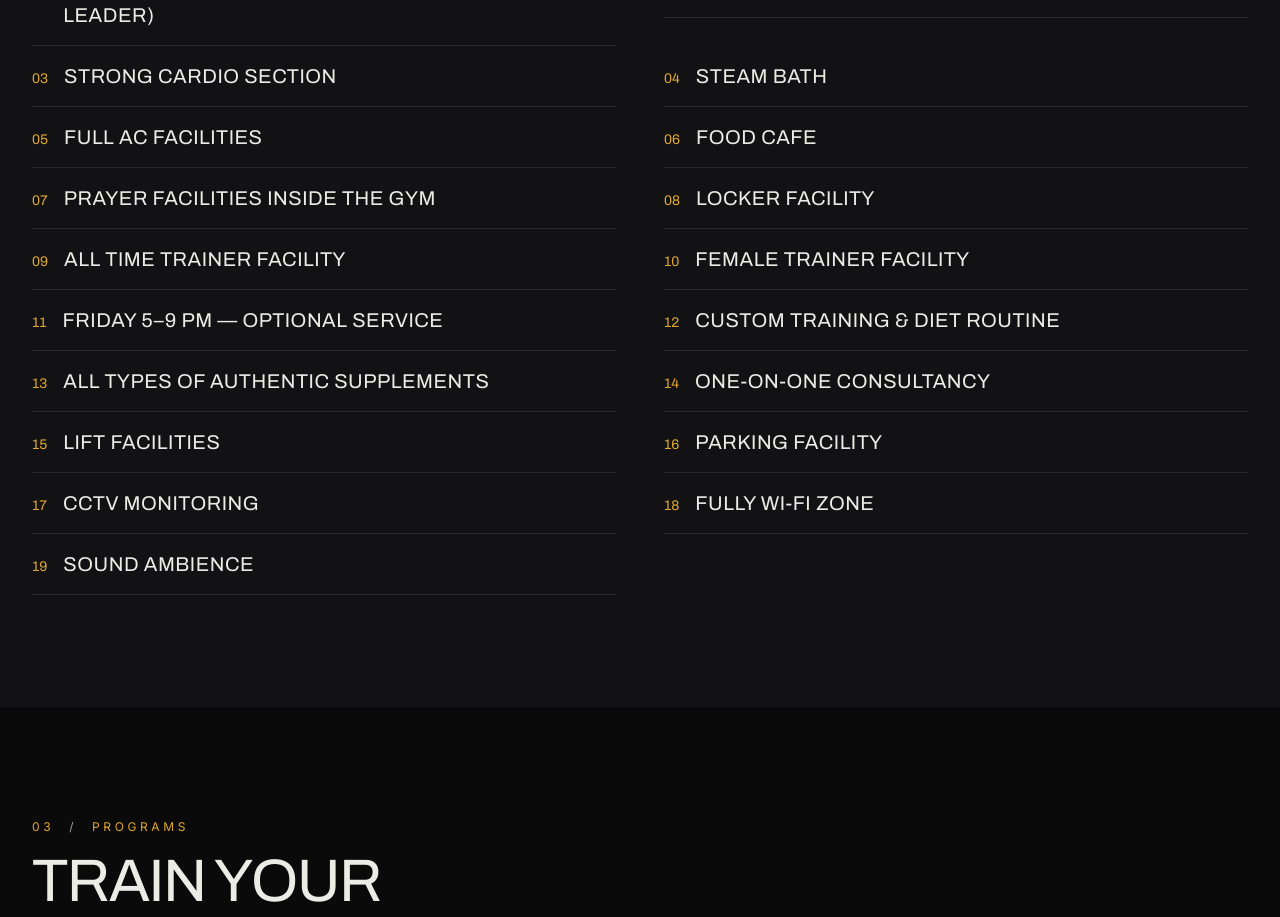
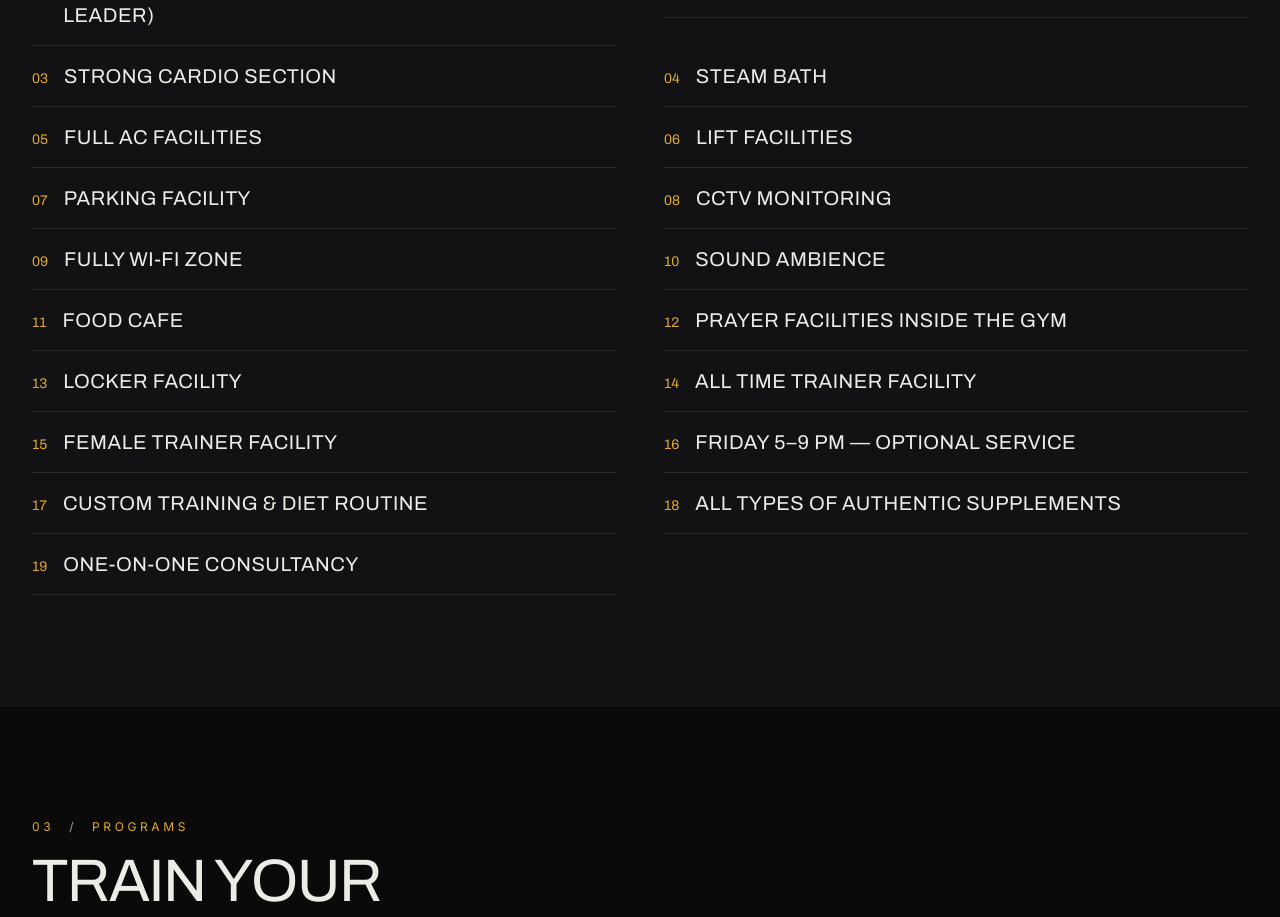
Before and after one commit to rafsaaanrakib/metro-flex-gym, a Next.js app: page / in a window 1280 px wide. Shown: the part 2109-3026 px from the top of the page. Built offline with nearby package versions, Linux system fonts and the light colour scheme.

Commit message:
Metro Flex Gym — facilities: important amenities grouped at the top
Lift, Parking, CCTV, Wi-Fi and Sound now sit at #6-10, right under
Full AC Facilities (#5). Food Cafe and the rest shift down.

```diff
--- a/app/page.tsx
+++ b/app/page.tsx
@@ -16,6 +16,11 @@ const FACILITIES = [
   'Strong Cardio Section',
   'Steam Bath',
   'Full AC Facilities',
+  'Lift Facilities',
+  'Parking Facility',
+  'CCTV Monitoring',
+  'Fully Wi-Fi Zone',
+  'Sound Ambience',
   'Food Cafe',
   'Prayer Facilities inside the Gym',
   'Locker Facility',
@@ -25,11 +30,6 @@ const FACILITIES = [
   'Custom Training & Diet Routine',
   'All Types of Authentic Supplements',
   'One-on-One Consultancy',
-  'Lift Facilities',
-  'Parking Facility',
-  'CCTV Monitoring',
-  'Fully Wi-Fi Zone',
-  'Sound Ambience',
 ];
 
 const PROGRAMS = [
```
